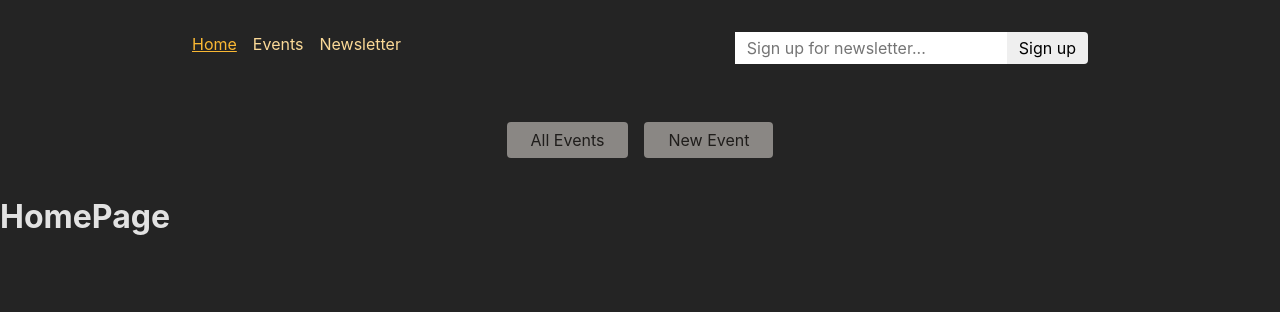
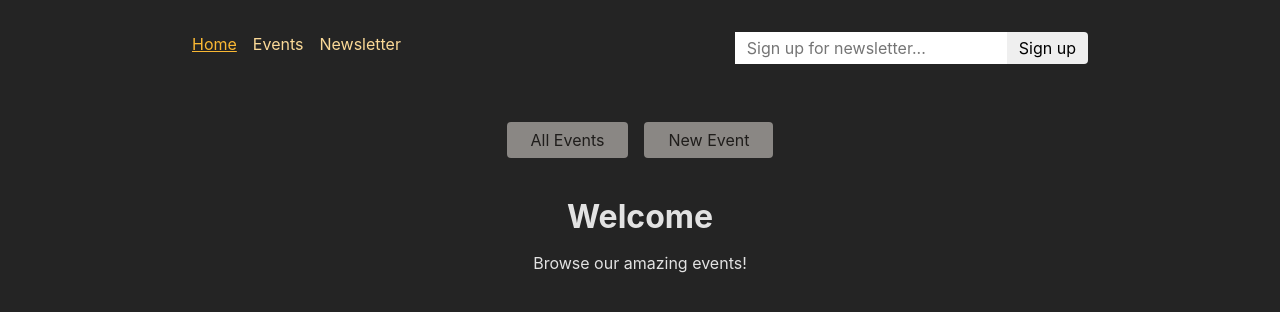
Before and after one commit to tarunislucky/advanced-router, a React (Create React App) app: page / in a window 1280 px wide. Shown: the top 312 px of the page. Built offline with nearby package versions, Linux system fonts and the light colour scheme.

Commit message:
centered home page content

```diff
--- a/src/pages/HomePage.js
+++ b/src/pages/HomePage.js
@@ -1,9 +1,10 @@
-import { Fragment } from "react";
+import PageContent from "../components/PageContent";
 const HomePage = () => {
 	return (
-		<>
-			<h1>HomePage</h1>
-		</>
+		<PageContent>
+			<h1>Welcome</h1>
+			<p>Browse our amazing events!</p>
+		</PageContent>
 	)
 }
 
```
